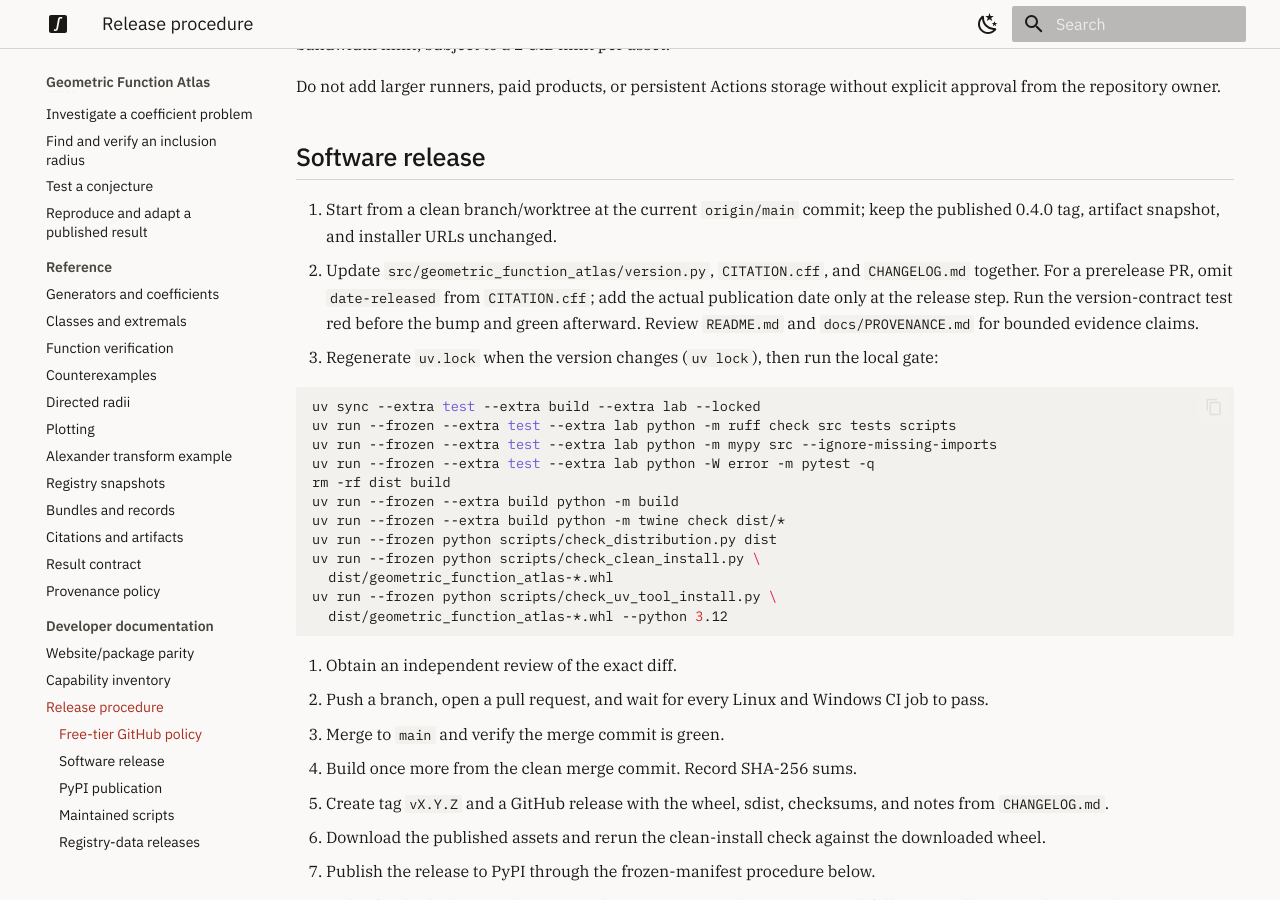
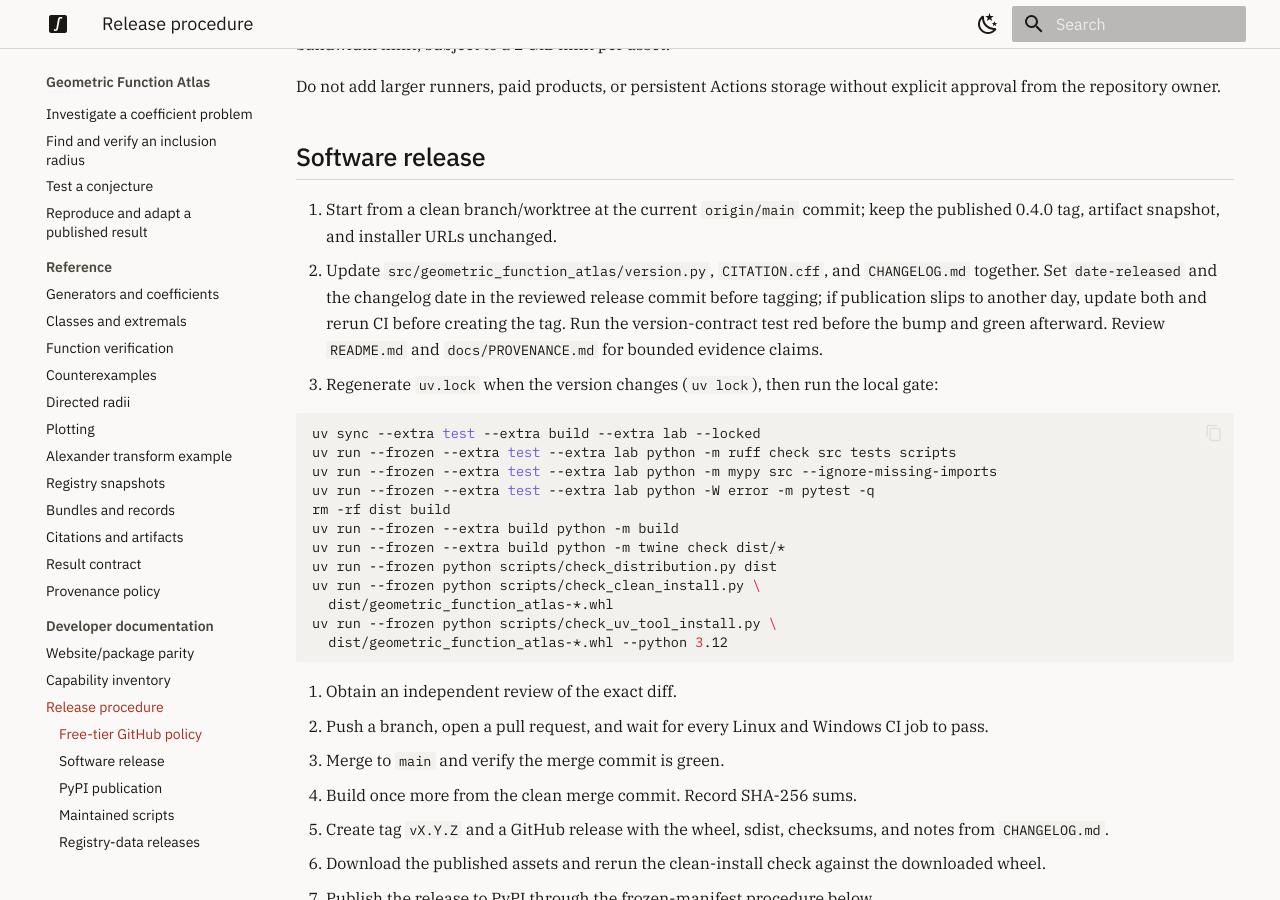
Before and after one commit to Prasanna28Devadiga/geometric-function-atlas, an MkDocs documentation site: the page built from docs/RELEASING.md, in a window 1280 px wide and 900 px high, scrolled down 379 px. Built offline with MkDocs 1.6.1 and Material for MkDocs 9.7.7, drawn with Linux system fonts in a browser that asks for light colours.

Commit message:
fix(release): pin reviewed publication date before tagging

```diff
--- a/docs/RELEASING.md
+++ b/docs/RELEASING.md
@@ -20,8 +20,9 @@ explicit approval from the repository owner.
 1. Start from a clean branch/worktree at the current `origin/main` commit;
    keep the published 0.4.0 tag, artifact snapshot, and installer URLs unchanged.
 2. Update `src/geometric_function_atlas/version.py`, `CITATION.cff`, and
-   `CHANGELOG.md` together. For a prerelease PR, omit `date-released` from
-   `CITATION.cff`; add the actual publication date only at the release step.
+   `CHANGELOG.md` together. Set `date-released` and the changelog date in the
+   reviewed release commit before tagging; if publication slips to another day,
+   update both and rerun CI before creating the tag.
    Run the version-contract test red before the bump and green afterward.
    Review `README.md` and `docs/PROVENANCE.md` for bounded evidence claims.
 3. Regenerate `uv.lock` when the version changes (`uv lock`), then run the
```
Also changed, not shown: CHANGELOG.md (+1 -1 lines), 2 other files.
